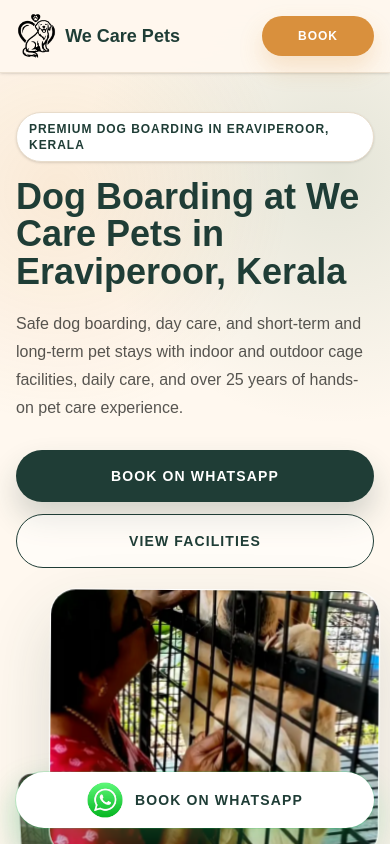
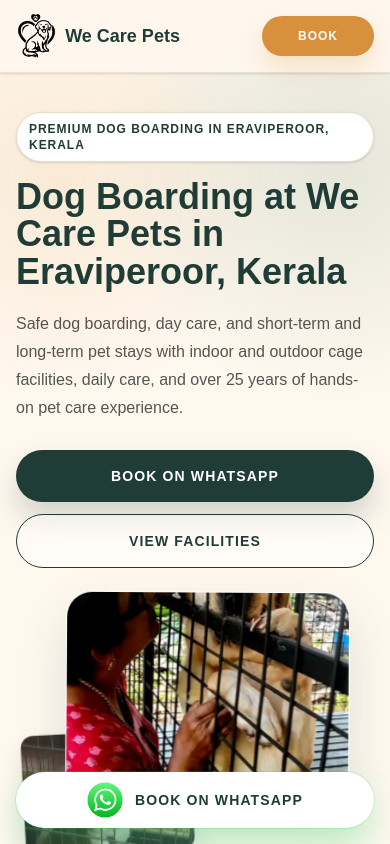
Before and after one commit to godlykmathews/we-care-pets-website, a Next.js app: page / in a window 390 px wide. Shown: the top 844 px of the page. Built offline with nearby package versions, Linux system fonts and the light colour scheme.

Commit message:
Scale down hero media for mobile

```diff
--- a/src/app/globals.css
+++ b/src/app/globals.css
@@ -107,12 +107,12 @@
 }
 
 .hero-depth-stage {
-  --card-height: 250px;
-  --card-width: 86%;
-  --front-x: 14%;
+  --card-height: 190px;
+  --card-width: 74%;
+  --front-x: 22%;
   --front-y: 0px;
   --back-x: 0%;
-  --back-y: 105px;
+  --back-y: 76px;
   isolation: isolate;
   perspective: 1200px;
 }
@@ -157,7 +157,7 @@
 .hero-depth-card-front,
 .hero-depth-card-incoming {
   border-radius: 1.5rem;
-  box-shadow: 0 26px 64px rgba(31, 61, 54, 0.16);
+  box-shadow: 0 20px 46px rgba(31, 61, 54, 0.14);
   filter: saturate(1.04);
   transform: translate3d(var(--front-x), var(--front-y), 80px)
     rotate(0.35deg) scale(1);
@@ -167,17 +167,17 @@
 .hero-depth-card-back,
 .hero-depth-card-outgoing {
   border-radius: 1.25rem;
-  box-shadow: 0 20px 46px rgba(31, 61, 54, 0.14);
+  box-shadow: 0 16px 34px rgba(31, 61, 54, 0.12);
   filter: saturate(0.9) brightness(0.95);
   opacity: 0.92;
   transform: translate3d(var(--back-x), var(--back-y), -70px) rotate(-3deg)
-    scale(0.72);
+    scale(0.68);
   transform-origin: left bottom;
   z-index: 2;
 }
 
 .hero-depth-card-incoming {
-  box-shadow: 0 30px 70px rgba(31, 61, 54, 0.2);
+  box-shadow: 0 24px 54px rgba(31, 61, 54, 0.18);
   filter: saturate(1.08) brightness(1);
   z-index: 4;
 }
@@ -223,8 +223,10 @@
 
 @media (min-width: 768px) {
   .hero-depth-stage {
-    --card-height: 390px;
-    --back-y: 170px;
+    --card-height: 300px;
+    --card-width: 78%;
+    --front-x: 18%;
+    --back-y: 125px;
   }
 
   .hero-depth-card-front,
@@ -235,6 +237,13 @@
   .hero-depth-card-back,
   .hero-depth-card-outgoing {
     border-radius: 2rem;
+  }
+}
+
+@media (min-width: 1024px) {
+  .hero-depth-stage {
+    --card-height: 330px;
+    --back-y: 138px;
   }
 }
 
--- a/src/components/Hero.tsx
+++ b/src/components/Hero.tsx
@@ -104,7 +104,7 @@
             </a>
           </div>
         </div>
-        <div className="relative h-[300px] md:h-[470px]" data-reveal>
+        <div className="relative h-[235px] sm:h-[255px] md:h-[370px] lg:h-[395px]" data-reveal>
           <div
             className={`hero-depth-stage relative h-full w-full ${
               isSwapping ? "is-swapping" : ""
```
